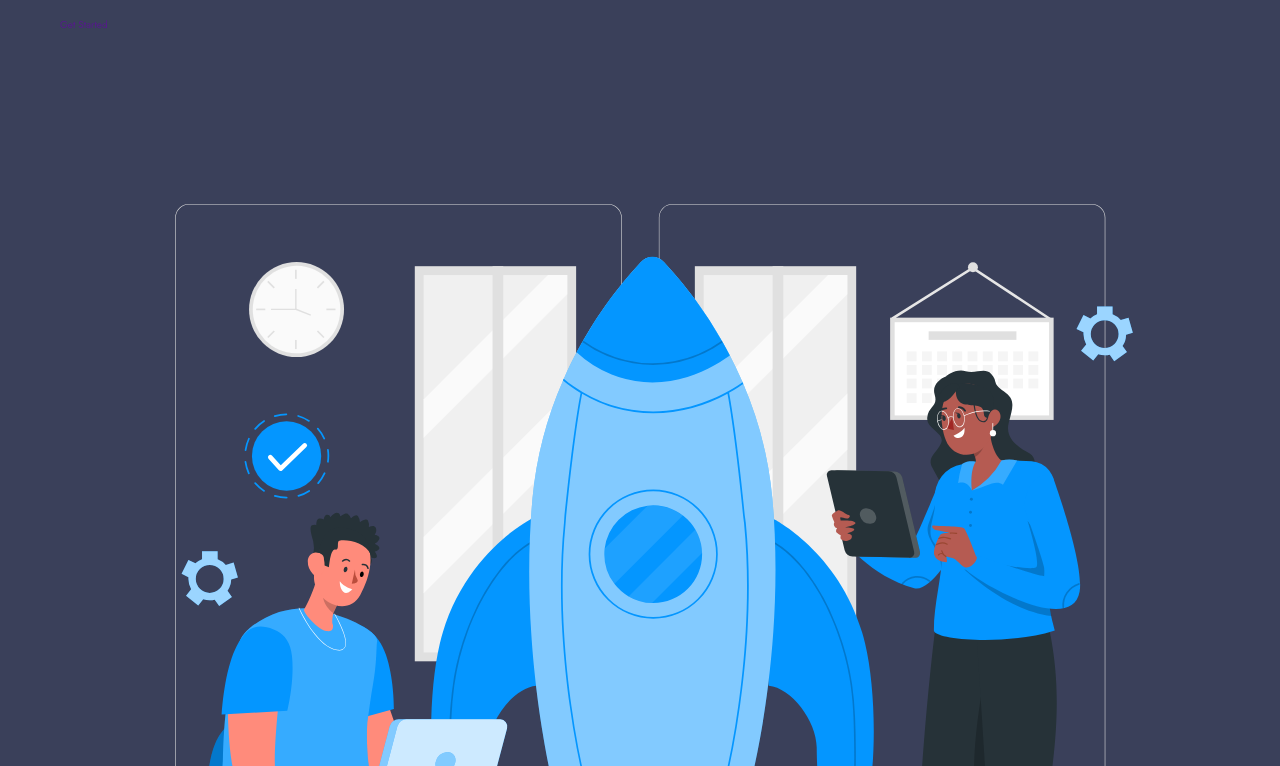
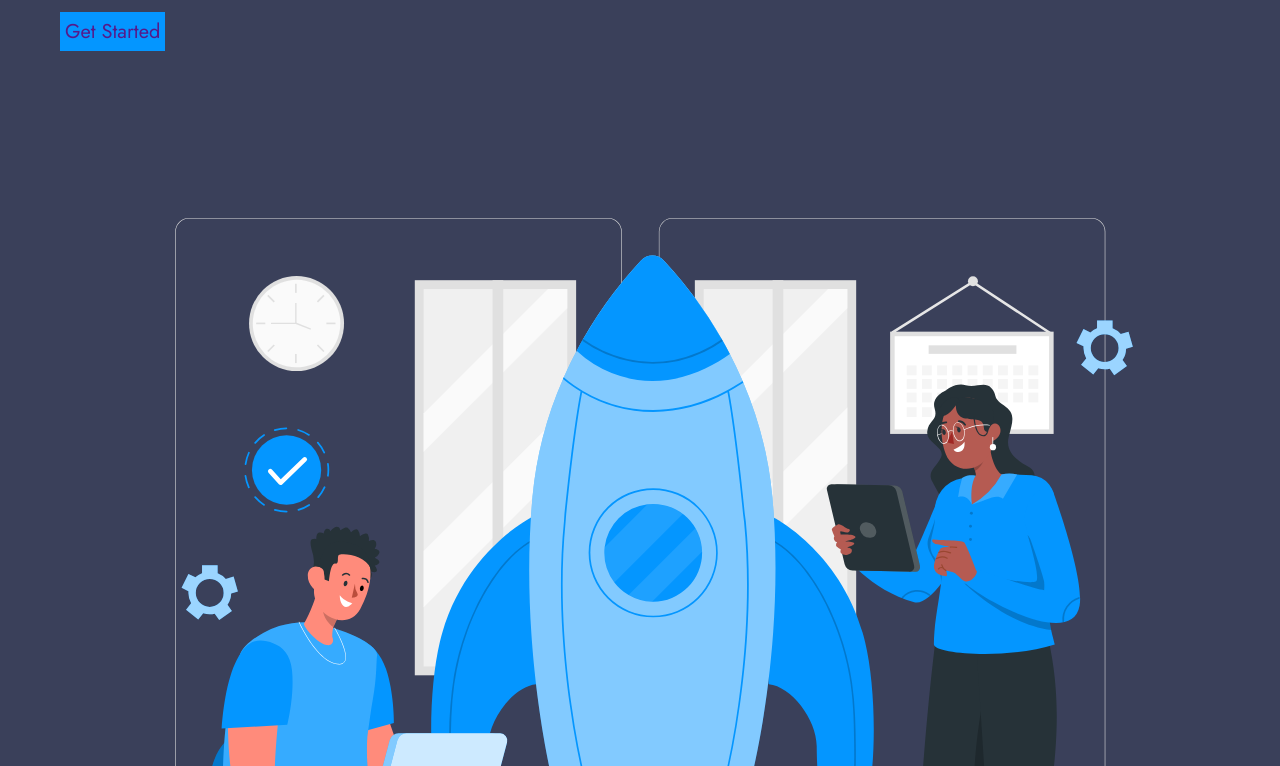
Before and after one commit to KrispyWaffles/flexboxHero, a plain HTML site: page index.html in a window 1280 px wide. Shown: the part 131-897 px from the top of the page. Drawn offline with Linux system fonts and the light colour scheme.

Commit message:
currently adding styles to text h1 a p also trying to align text so the image is on the right

```diff
--- a/css/styles.css
+++ b/css/styles.css
@@ -20,6 +20,13 @@ section {
     padding: 3rem 2rem;
     max-width: 1200px;
     margin: 0 auto;
+}
+
+.btn {
+    background-color: #0496ff;
+    font-size: 2rem;
+    padding: 0.5rem;
+
 }
 
 .home-bg {
```
